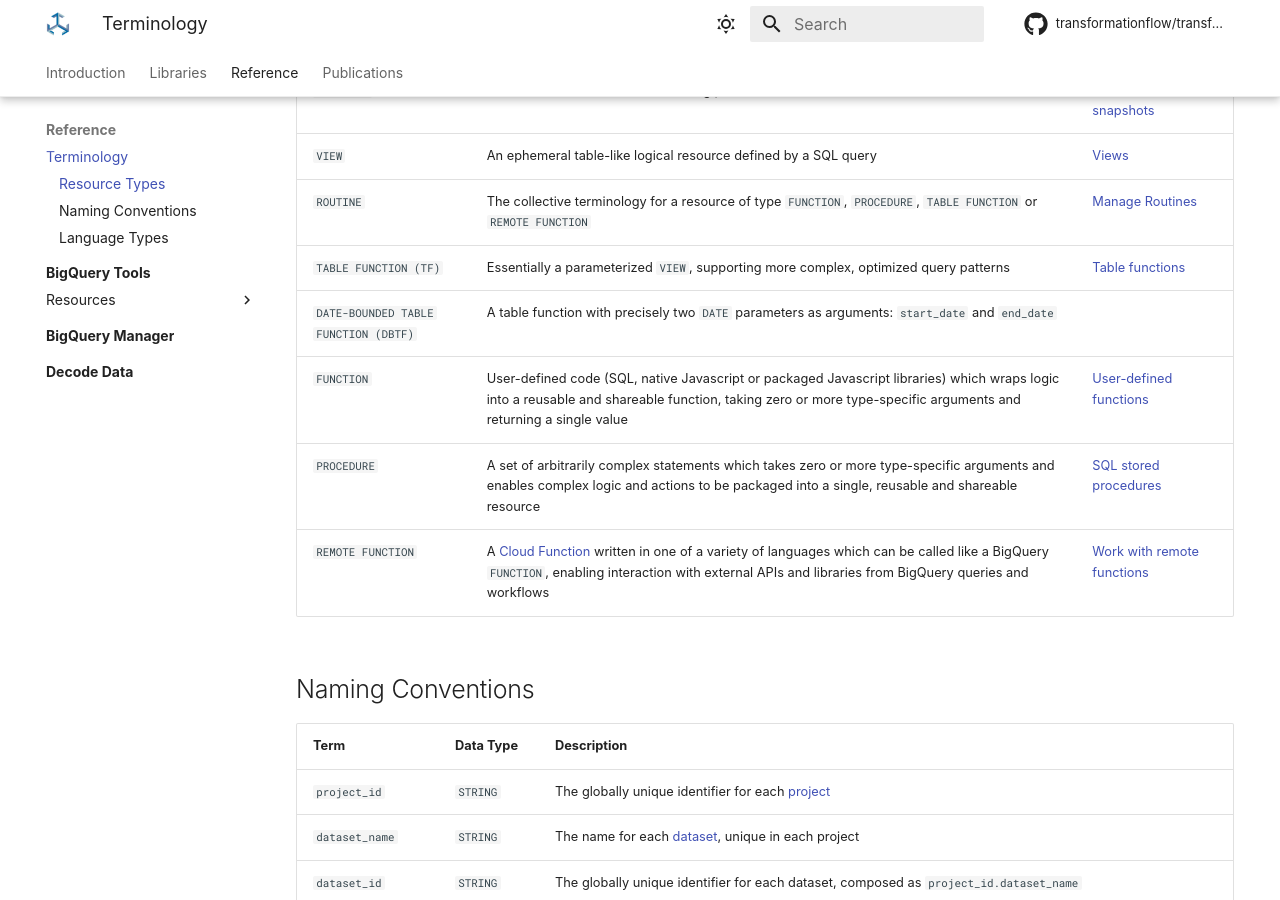
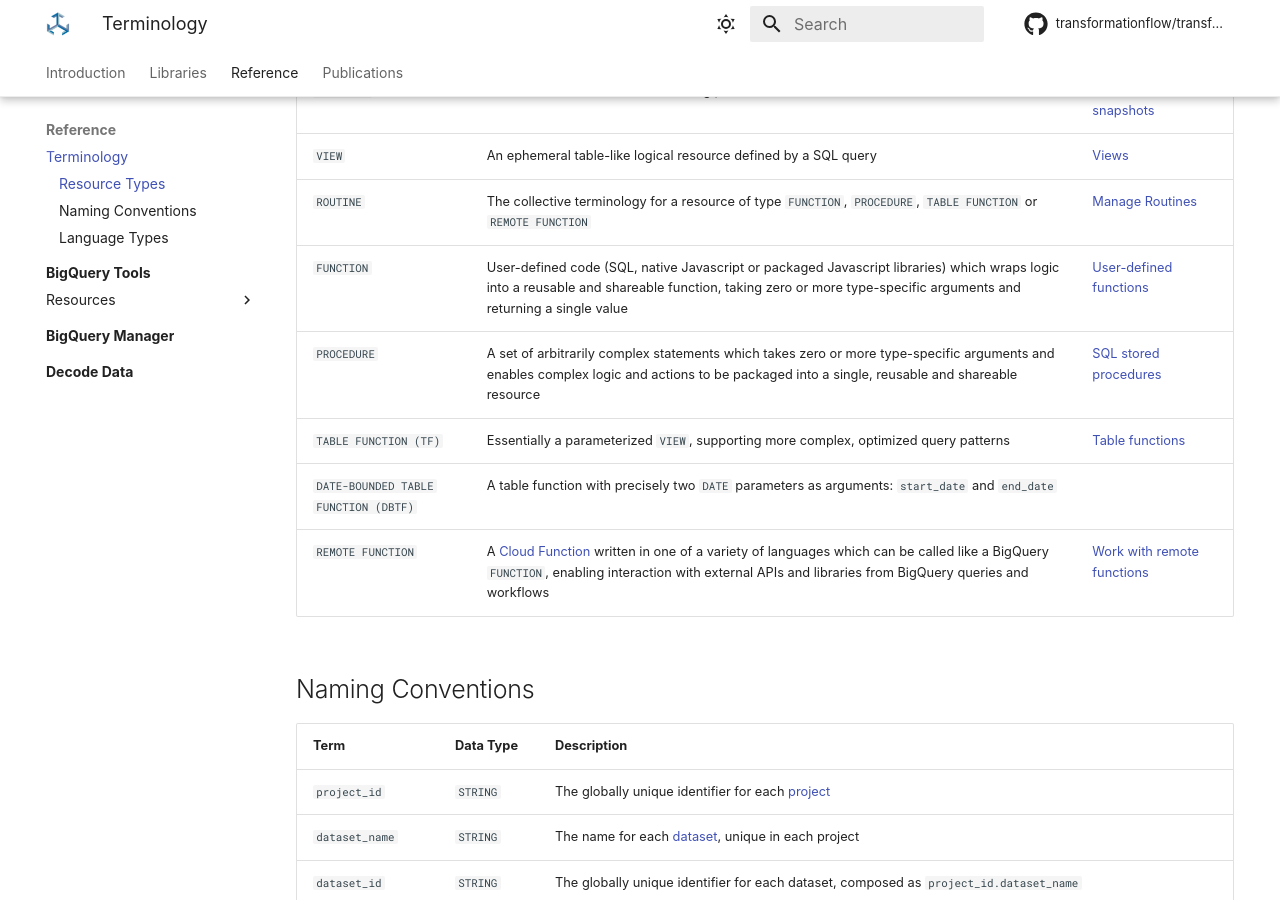
Before and after one commit to transformationflow/transformationflow.github.io, an MkDocs documentation site: the page built from docs/reference/terminology.md, in a window 1280 px wide and 900 px high, scrolled down 745 px. Built offline with MkDocs 1.6.1 and Material for MkDocs 9.7.7, drawn with Linux system fonts in a browser that asks for light colours; some web fonts are replaced; comment, search, counter and statistics services are not loaded.

Commit message:
reordered

```diff
--- a/docs/reference/terminology.md
+++ b/docs/reference/terminology.md
@@ -11,10 +11,10 @@ Resource Type <div style="width:80px"></div> | Description | Docs <div style="wi
 `SNAPSHOT` | An efficient mechanism for recording point-in-time table contents | [Introduction to table snapshots](https://cloud.google.com/bigquery/docs/table-snapshots-intro)
 `VIEW` | An ephemeral table-like logical resource defined by a SQL query | [Views](https://cloud.google.com/bigquery/docs/tables-intro#views)
 `ROUTINE` | The collective terminology for a resource of type `FUNCTION`, `PROCEDURE`, `TABLE FUNCTION` or `REMOTE FUNCTION` | [Manage Routines](https://cloud.google.com/bigquery/docs/routines)
+`FUNCTION` | User-defined code (SQL, native Javascript or packaged Javascript libraries) which wraps logic into a reusable and shareable function, taking zero or more type-specific arguments and returning a single value | [User-defined functions](https://cloud.google.com/bigquery/docs/user-defined-functions)
+`PROCEDURE` | A set of arbitrarily complex statements which takes zero or more type-specific arguments and enables complex logic and actions to be packaged into a single, reusable and shareable resource | [SQL stored procedures](https://cloud.google.com/bigquery/docs/procedures)
 `TABLE FUNCTION (TF)` | Essentially a parameterized `VIEW`, supporting more complex, optimized query patterns | [Table functions](https://cloud.google.com/bigquery/docs/table-functions)
 `DATE-BOUNDED TABLE FUNCTION (DBTF)` | A table function with precisely two `DATE` parameters as arguments: `start_date` and ` end_date`
-`FUNCTION` | User-defined code (SQL, native Javascript or packaged Javascript libraries) which wraps logic into a reusable and shareable function, taking zero or more type-specific arguments and returning a single value | [User-defined functions](https://cloud.google.com/bigquery/docs/user-defined-functions)
-`PROCEDURE` | A set of arbitrarily complex statements which takes zero or more type-specific arguments and enables complex logic and actions to be packaged into a single, reusable and shareable resource | [SQL stored procedures](https://cloud.google.com/bigquery/docs/procedures)
 `REMOTE FUNCTION` | A [Cloud Function](https://cloud.google.com/functions/) written in one of a variety of languages which can be called like a BigQuery `FUNCTION`, enabling interaction with external APIs and libraries from BigQuery queries and workflows | [Work with remote functions](https://cloud.google.com/bigquery/docs/remote-functions)
 
 # Naming Conventions
```
